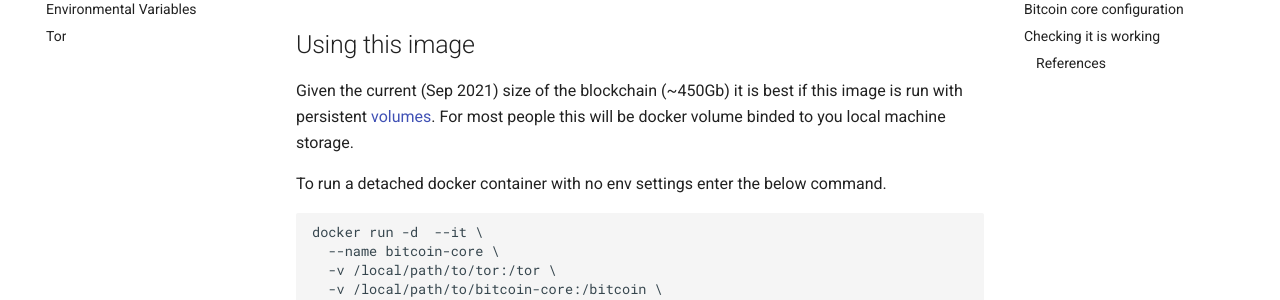
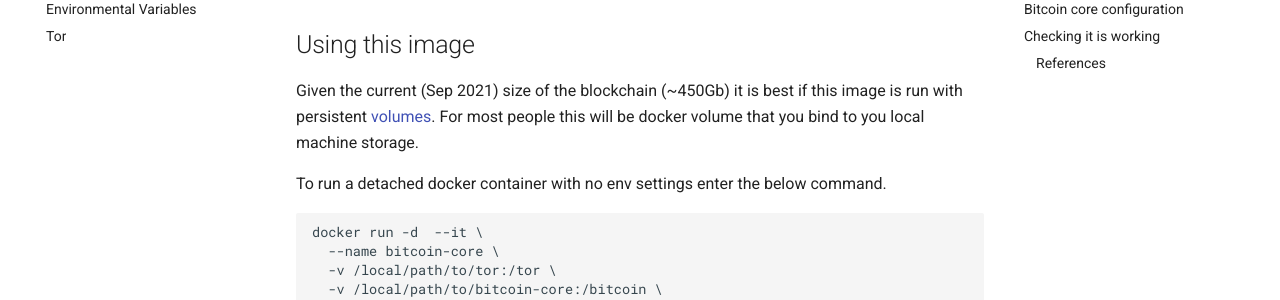
Before and after one commit to BarneyBuffet/docker-bitcoin-core, an MkDocs documentation site: the page built from docs/index.md, in a window 1280 px wide and 900 px high, scrolled down 818 px. Shown: the part 153-453 px from the top of the window. Built offline with MkDocs 1.6.1 and Material for MkDocs 9.7.7, drawn with Linux system fonts in a browser that asks for light colours.

```diff
--- a/docs/index.md
+++ b/docs/index.md
@@ -35,7 +35,7 @@
 
 ## Using this image
 
-Given the current (Sep 2021) size of the blockchain (~450Gb) it is best if this image is run with persistent [volumes](https://docs.docker.com/engine/reference/commandline/volume_create/). For most people this will be docker volume binded to you local machine storage.
+Given the current (Sep 2021) size of the blockchain (~450Gb) it is best if this image is run with persistent [volumes](https://docs.docker.com/engine/reference/commandline/volume_create/). For most people this will be docker volume that you bind to you local machine storage.
 
 To run a detached docker container with no env settings enter the below command.
 
```
